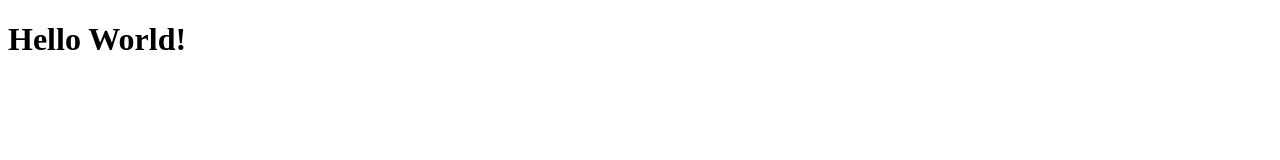
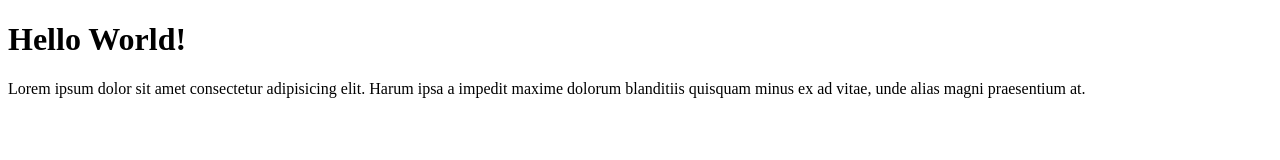
Before and after one commit to AdhaNoer4/git-test, a plain HTML site: page index.html in a window 1280 px wide. Drawn offline with Linux system fonts and the light colour scheme.

Commit message:
menambahkan paragraf

```diff
--- a/index.html
+++ b/index.html
@@ -8,5 +8,6 @@
   </head>
   <body>
     <h1>Hello World!</h1>
+    <p>Lorem ipsum dolor sit amet consectetur adipisicing elit. Harum ipsa a impedit maxime dolorum blanditiis quisquam minus ex ad vitae, unde alias magni praesentium at.</p>
   </body>
 </html>
```
